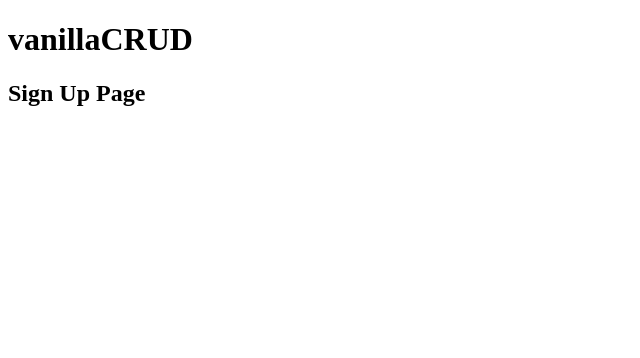
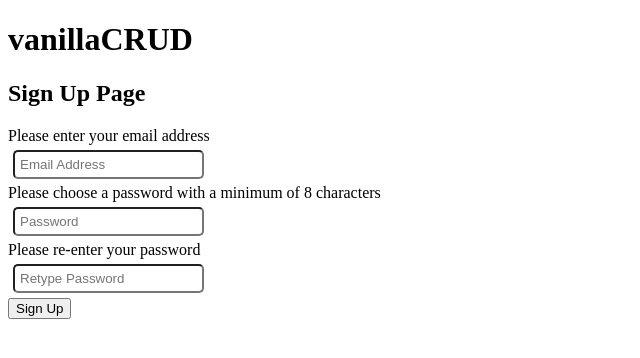
Before and after one commit to Sergey01/vanillaCRUD, a website: page site/signup.html in a window 1280 px wide. Shown: the whole page, without its empty margins (0-640 px from the left). Drawn offline with Linux system fonts and the light colour scheme.

Commit message:
Made a skeletal signup page.

```diff
--- a/site/signup.html
+++ b/site/signup.html
@@ -4,10 +4,26 @@
   <meta charset="utf-8">
   <meta name="viewport" content="width=device-width, initial-scale=1.0">
   <title>vanillaCRUD Sign Up</title>
+  <style>
+    input {
+      display: block;
+      padding: 5px;
+      margin: 5px;
+      border-radius: 5px;
+    }
+  </style>
 </head>
 <body>
   <h1>vanillaCRUD</h1>
   <h2>Sign Up Page</h2>
-  <form id="signUpForm" method="POST" action="signup"></form>
+  <form id="signUpForm" method="POST" action="signup">
+    <label for="emailAddress">Please enter your email address</label>
+    <input name="emailAddress" type="email" placeholder="Email Address" required>
+    <label for="password">Please choose a password with a minimum of 8 characters</label>
+    <input name="password" type="password" placeholder="Password" minlength="8" required>
+    <label for="verifyPassword">Please re-enter your password</label>
+    <input name="verifyPassword" type="password" placeholder="Retype Password" minlength="8" required>
+    <button type="submit">Sign Up</button>
+  </form>
 </body>
 </html>
```
